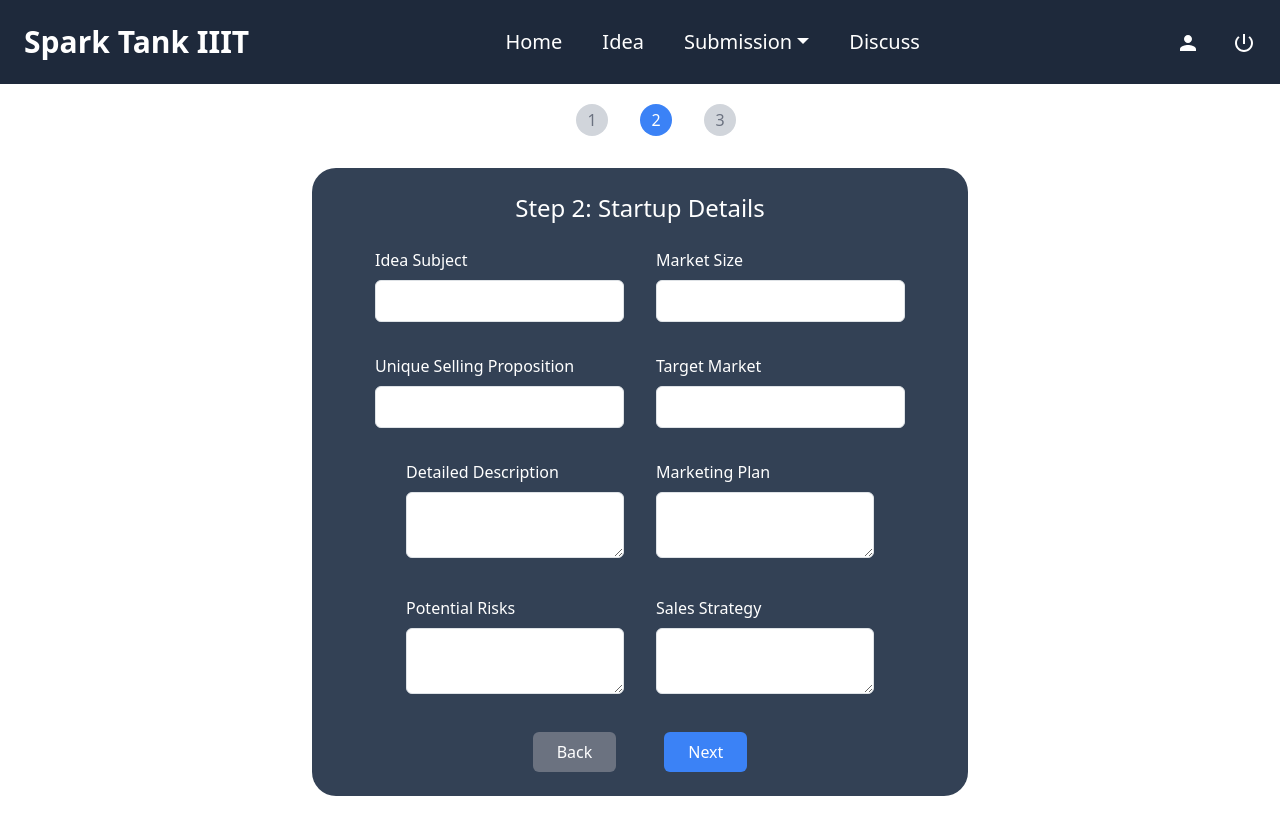
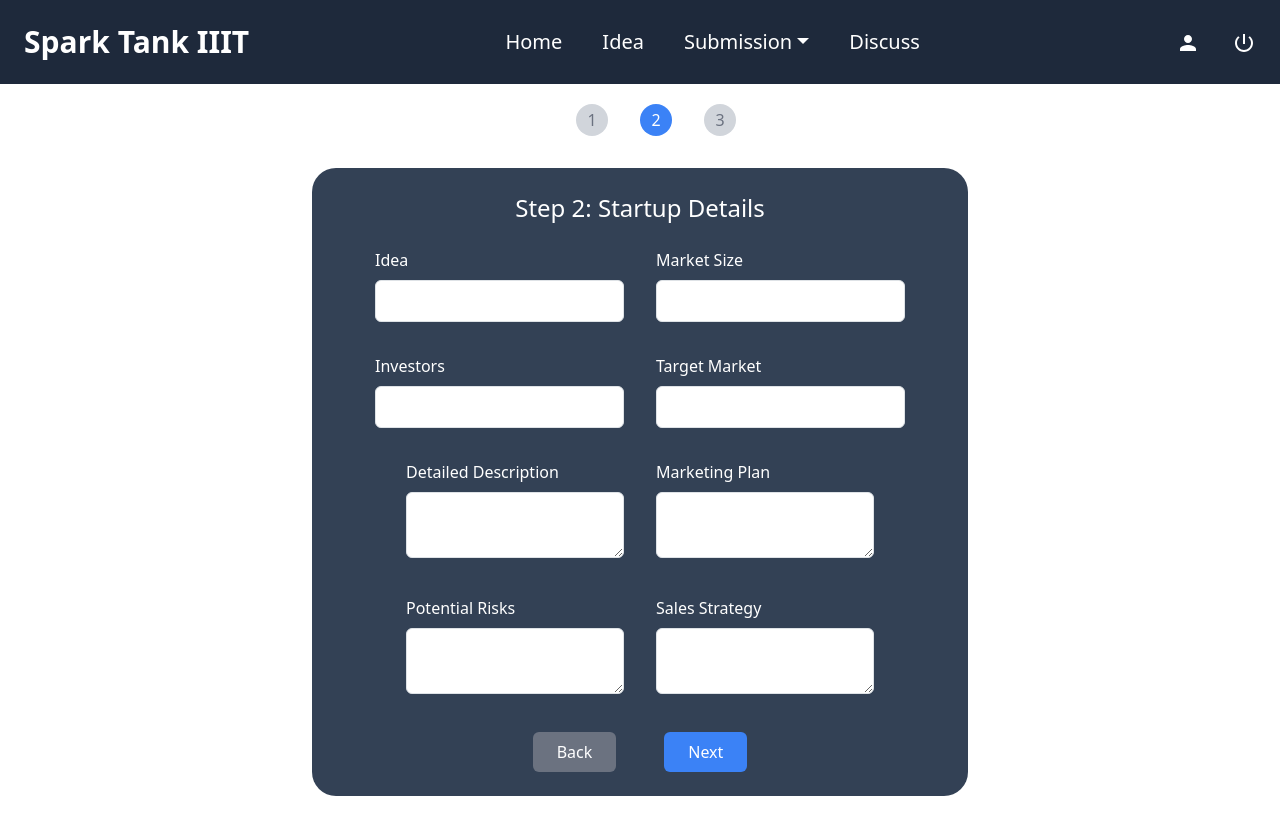
Before and after one commit to Rohit-110/Spark-Tank-IIIT-Frontend, a React (Create React App) app: page /submitform in a window 1280 px wide. Both pictures are taken after a click on the button "Next". Built offline with nearby package versions, Linux system fonts and the light colour scheme.

Commit message:
updates done

```diff
--- a/src/components/Step2.jsx
+++ b/src/components/Step2.jsx
@@ -6,8 +6,8 @@ const Step2 = ({ nextStep, prevStep, handleInputChange, formData }) => {
       <h2 className="text-2xl mb-4">Step 2: Startup Details</h2>
       <div className=' flex flex-row'>
             <div className="mb-8 mr-4">
-                <label className="block mb-2">Idea Subject</label>
-                <input name=' ideaSubject' type="text" value={formData.ideaSubject} onChange={handleInputChange()}  className="w-full p-2  text-black   border border-gray-300 rounded" />
+                <label className="block mb-2">Idea</label>
+                <input name='ideaSubject' type="text" value={formData.ideaSubject} onChange={handleInputChange()}  className="w-full p-2  text-black   border border-gray-300 rounded" />
             </div>
             <div className="mb-8 ml-4">
                 <label className="block mb-2">Market Size</label>
@@ -16,12 +16,12 @@ const Step2 = ({ nextStep, prevStep, handleInputChange, formData }) => {
         </div>
       <div className=' flex flex-row'>
             <div className="mb-8 mr-4">
-                <label className="block mb-2">Unique Selling Proposition</label>
+                <label className="block mb-2">Investors</label>
                 <input name='uso' type="text" value={formData.uso} onChange={handleInputChange()} className="w-full p-2  text-black   border border-gray-300 rounded" />
             </div>
             <div className="mb-8 ml-4">
                 <label className="block mb-2">Target Market</label>
-                <input name=' targetMarket' type="text"  value={formData.targetMarket} onChange={handleInputChange()} className="w-full p-2  text-black   border border-gray-300 rounded" />
+                <input name='targetMarket' type="text" value={formData.targetMarket} onChange={handleInputChange()}  className="w-full p-2  text-black   border border-gray-300 rounded" />
             </div>
       </div>
       <div className=' flex flex-row'>
```
